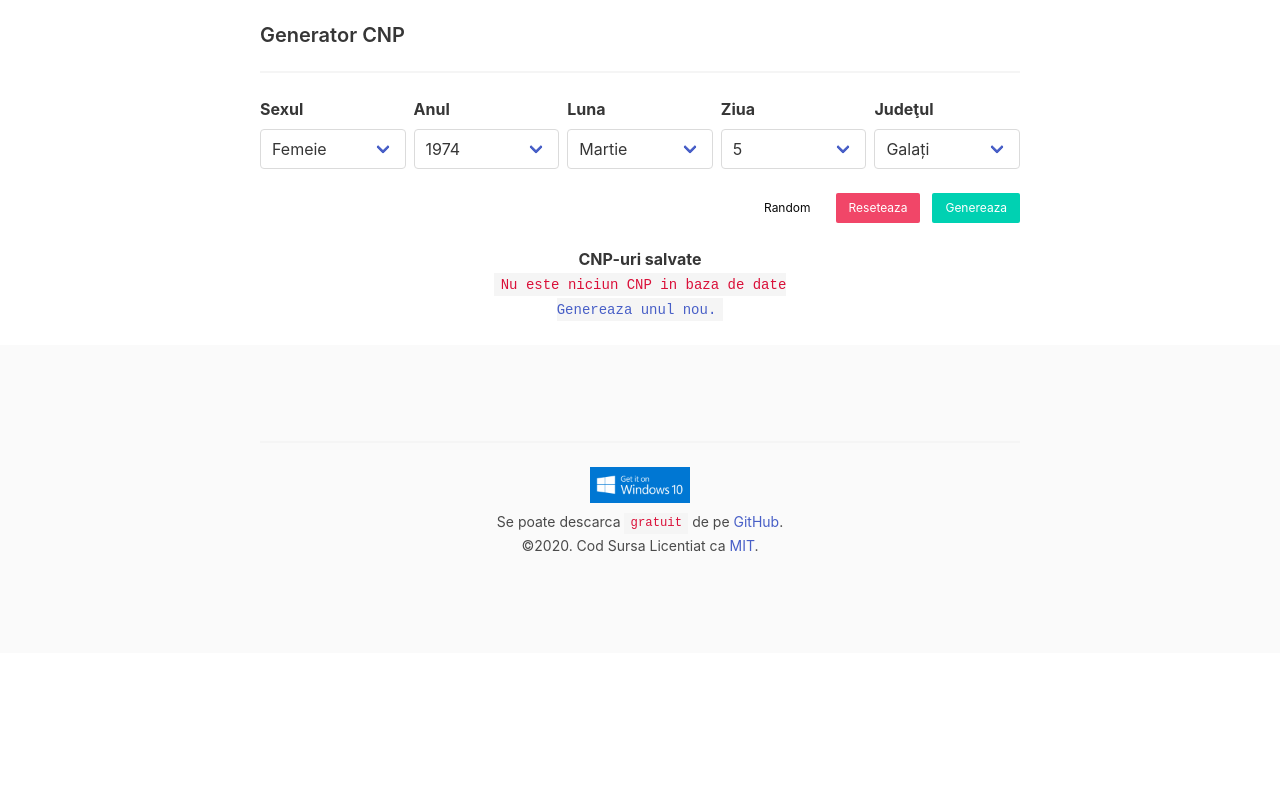
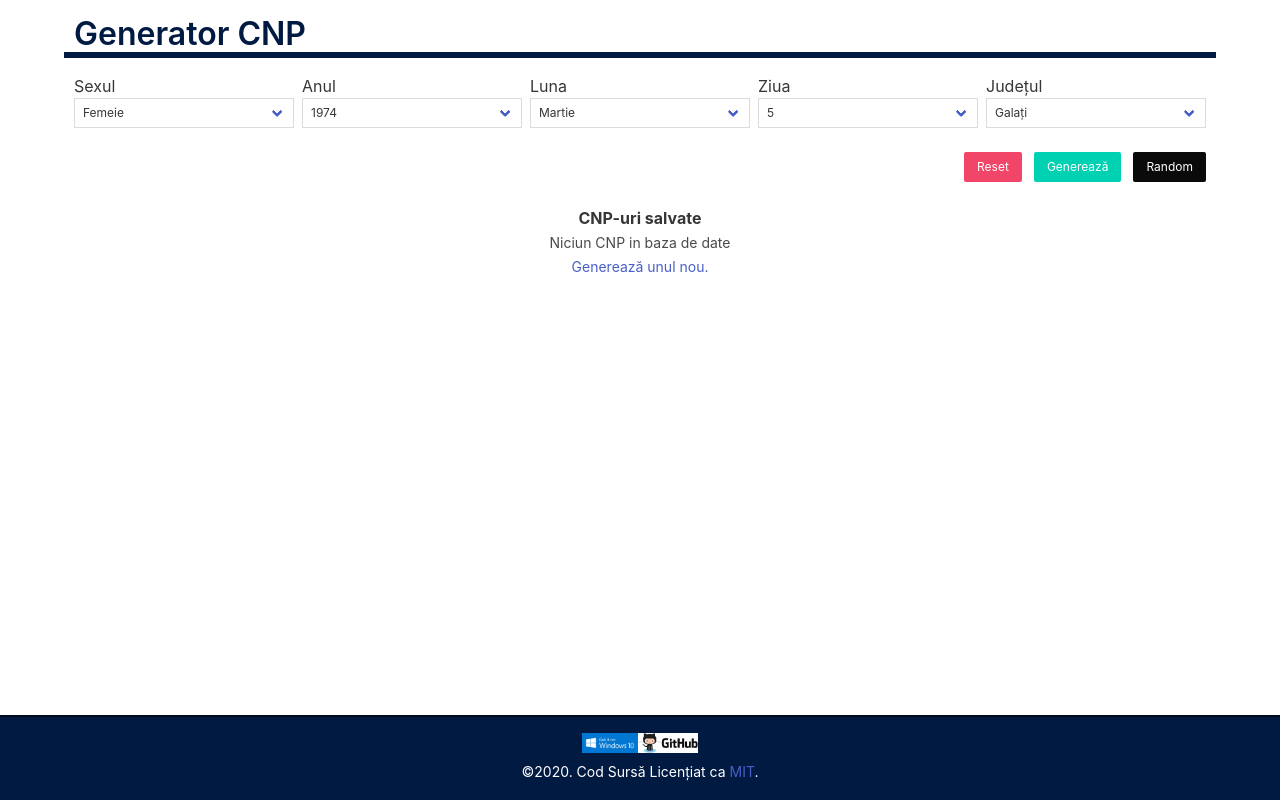
Before and after one commit to davidmoraru/cnpgen, a Vue app: page / in a window 1280 px wide. Built offline with nearby package versions, Linux system fonts and the light colour scheme.

Commit message:
Update to 0.2.5

```diff
--- a/package.json
+++ b/package.json
@@ -1,7 +1,7 @@
 {
     "name": "cnpgen",
     "description": "Generator CNP, CNP-uri",
-    "version": "0.2.0",
+    "version": "0.2.5",
     "private": false,
     "scripts": {
         "serve": "vue-cli-service serve",
--- a/public/index.html
+++ b/public/index.html
@@ -1,5 +1,5 @@
 <!DOCTYPE html>
-<html lang="en">
+<html lang="ro">
   <head>
     <meta charset="utf-8">
     <meta http-equiv="X-UA-Compatible" content="IE=edge">
--- a/src/App.vue
+++ b/src/App.vue
@@ -1,16 +1,57 @@
 <template>
-<Gen />
+<section class="section" id="content-wrap">
+  <Header />
+  <Gen />
+</section>
 <Footer />
 </template>
 
 <script>
+import Header from './components/Header.vue'
 import Gen from './components/Gen.vue'
 import Footer from './components/Footer.vue'
 export default {
   name: 'App',
   components: {
     Gen,
-    Footer
+    Footer,
+    Header
   }
 }
 </script>
+
+<style lang="scss">
+body {
+  position: relative;
+}
+
+section {
+  padding: 0 !important;
+}
+
+section {
+  padding-top: 1rem !important;
+}
+
+#app {
+  position: relative;
+  min-height: 90vh;
+}
+
+body::after {
+  content: '';
+  display: block;
+  height: 50px;
+  /* Set same as footer's height */
+}
+
+#content-wrap {
+  padding-bottom: 3rem;
+}
+
+.input,
+.textarea,
+.select select {
+  border-radius: 0px !important;
+}
+</style>
--- a/src/background.js
+++ b/src/background.js
@@ -20,9 +20,8 @@ function createWindow() {
         width: 840,
         minWidth: 800,
         maxWidth: 1024,
-        maxHeight: 1148,
-        minHeight: 600,
-        height: 620,
+        minHeight: 800,
+        height: 840,
         webPreferences: {
             // Use pluginOptions.nodeIntegration, leave this alone
             // See nklayman.github.io/vue-cli-plugin-electron-builder/guide/security.html#node-integration for more info
--- a/src/components/Footer.vue
+++ b/src/components/Footer.vue
@@ -1,29 +1,15 @@
 <template>
-<footer class="footer has-text-centered">
-  <div class="container">
-    <div class="columns">
-      <div class="column is-8-desktop is-offset-2-desktop">
-        <div class="content" id="adsgoeshere"></div>
-      </div>
-    </div>
-    <div class="columns">
-      <div class="column is-8-desktop is-offset-2-desktop">
-        <hr>
-        <p>
+<footer class="footer">
+  <small>
     <a href="https://github.com/davidmoraru/cnpgen/releases/tag/0.2.0" target="_blank">
       <img class="download" src="../assets/winstorebanner-300x108.png" alt="Download for Windows 10" title="Download for Windows 10">
     </a>
-          <br>
-          <small>
-            Se poate descarca <code>gratuit</code> de pe <a href="https://github.com/davidmoraru/cnpgen">GitHub</a>.
+    <a href="https://github.com/davidmoraru/cnpgen" target="_blank">
+      <img class="download" src="../assets/gh.png" alt="GitHub" title="GitHub">
+    </a>
     <br>
     <span v-html="copy.text"></span>
   </small>
-
-        </p>
-      </div>
-    </div>
-  </div>
 </footer>
 </template>
 
@@ -35,7 +21,7 @@ export default {
   name: 'Footer',
   setup() {
     const copy = reactive({
-      text: '&copy;' + new Date().getFullYear() + '. Cod Sursa Licentiat ca <a href="https://github.com/davidmoraru/cnpgen">MIT</a>.'
+      text: '&copy;' + new Date().getFullYear() + '. Cod Sursă Licențiat ca <a>MIT</a>.'
     })
     return {
       copy
@@ -46,7 +32,24 @@ export default {
 
 <style lang="scss" scoped>
 .download {
-  width: 100px;
-  height: auto;
+  height: 20px;
+  width: auto;
+}
+
+.footer {
+  max-height: 100px;
+  background-color: #001a42;
+  border: 1px solid #001a42;
+  border-top: 2px solid #000c1d;
+}
+
+.footer {
+  position: fixed;
+  left: 0;
+  bottom: 0;
+  width: 100%;
+  color: white;
+  text-align: center;
+  padding: 1rem 1rem 1rem;
 }
 </style>
--- a/src/components/Gen.vue
+++ b/src/components/Gen.vue
@@ -1,18 +1,15 @@
 <template>
-<section class="section">
 <div class="container">
   <form method="POST" @submit.prevent="genCNP">
     <div class="columns">
-        <div class="column is-8-desktop is-offset-2-desktop">
+      <div class="column">
         <div class="content">
-            <h4>Generator CNP</h4>
-            <hr>
           <div class="columns is-variable is-1">
             <div class="column">
               <div class="field">
                 <label class="label">Sexul</label>
                 <div class="control is-expanded">
-                    <div class="select is-fullwidth">
+                  <div class="select is-fullwidth is-small">
                     <select v-model="gen.sex">
                       <option value="0">Bărbat</option>
                       <option value="1">Femeie</option>
@@ -25,7 +22,7 @@
               <div class="field">
                 <label class="label">Anul</label>
                 <div class="control is-expanded">
-                    <div class="select is-fullwidth">
+                  <div class="select is-fullwidth is-small">
                     <select v-model="gen.year">
                       <option v-for="(an, index) in ani" :key="index" :value="an">{{ an }}</option>
                     </select>
@@ -37,7 +34,7 @@
               <div class="field">
                 <label class="label">Luna</label>
                 <div class="control is-expanded">
-                    <div class="select is-fullwidth">
+                  <div class="select is-fullwidth is-small">
                     <select v-model="gen.month">
                       <option value="01">Ianuarie</option>
                       <option value="02">Februarie</option>
@@ -60,7 +57,7 @@
               <div class="field">
                 <label class="label">Ziua</label>
                 <div class="control is-expanded">
-                    <div class="select is-fullwidth">
+                  <div class="select is-fullwidth is-small">
                     <select v-model="gen.day">
                       <option v-for="(zi, index) in zile()" :key="index" :value="(zi <= 9) ? '0' + zi: zi">{{ zi }}</option>
                     </select>
@@ -73,7 +70,7 @@
               <div class="field">
                 <label class="label">Judeţul</label>
                 <div class="control is-expanded">
-                    <div class="select is-fullwidth">
+                  <div class="select is-fullwidth is-small">
                     <select v-model="gen.state" id="stateRef">
                       <option value="40">București</option>
                       <option value="41">București S.1</option>
@@ -133,21 +130,20 @@
             <div class="column">
               <div class="field is-grouped is-grouped-right">
                 <p class="control">
-                    <a href="#" class="button is-small is-white" @click.prevent="randomCNP">
-                      Random
-                    </a>
-                  </p>
-                  <p class="control">
                   <button type="reset" class="button is-danger is-small" @click="resetGen">
-                      Reseteaza
+                    Reset
                   </button>
                 </p>
                 <p class="control">
                   <button type="submit" class="button is-primary is-small">
-                      Genereaza
+                    Generează
                   </button>
                 </p>
-
+                <p class="control">
+                  <a href="#" class="button is-small is-black" @click.prevent="randomCNP">
+                    Random
+                  </a>
+                </p>
               </div>
             </div>
           </div>
@@ -159,32 +155,32 @@
           <table class="table is-bordered is-fullwidth" v-if="salvate.length">
             <thead>
               <tr>
-                  <th>#</th>
+                <th style="display: none;">#</th>
                 <th>Sexul</th>
-                  <th>Data nasterii</th>
-                  <th>Judet</th>
+                <th>Data nașterii</th>
+                <th>Județ</th>
                 <th>CNP</th>
               </tr>
             </thead>
             <tbody>
               <tr v-for="(data, index) in salvate" :key="index">
-                  <td><code>{{ index+1 }}</code></td>
-                  <td><code>{{ data.sex }}</code></td>
-                  <td><code>{{ data.dob }}</code></td>
-                  <td><code>{{ data.state }}</code></td>
-                  <td><code>{{ data.cnp }}</code></td>
+                <td style="display: none;"><small>{{ index+1 }}</small></td>
+                <td><small>{{ data.sex }}</small></td>
+                <td><small>{{ data.dob }}</small></td>
+                <td><small>{{ data.state }}</small></td>
+                <td><small><strong>{{ data.cnp }}</strong></small></td>
               </tr>
             </tbody>
           </table>
           <div v-else>
-              <div class="center"><strong>CNP-uri salvate</strong><br><code>Nu este niciun CNP in baza de date <br> <a href="#" @click.prevent="genCNP">Genereaza unul nou.</a></code></div>
+            <div class="center"><strong>CNP-uri salvate</strong><br><small>Niciun CNP in baza de date <br> <a href="#" @click.prevent="genCNP">Generează unul nou.</a></small></div>
           </div>
         </div>
+        <br>
       </div>
     </div>
   </form>
 </div>
-</section>
 </template>
 
 <script>
@@ -329,11 +325,24 @@ export default {
 <!-- Add "scoped" attribute to limit CSS to this component only -->
 
 <style lang="scss" scoped>
+.field>label {
+  margin-bottom: 0 !important;
+  font-size: unset !important;
+  font-weight: unset !important;
+  ;
+}
+
 .center {
   text-align: center;
 }
 
 .section {
   padding: 1.5rem 1.5rem;
+
+}
+
+section>.container {
+  padding-left: 10px !important;
+  padding-right: 10px !important;
 }
 </style>
--- /dev/null
+++ b/src/components/Header.vue
@@ -0,0 +1,29 @@
+<template>
+<div id="header">
+  <div class="container">
+    <div class="content">
+      <h1>Generator CNP</h1>
+    </div>
+  </div>
+</div>
+</template>
+
+<script>
+export default {
+  name: 'Header',
+  setup() {
+
+    return {}
+  }
+}
+</script>
+
+<style lang="scss" scoped>
+h1 {
+  color: #001a42 !important;
+  font-weight: 900;
+  border-bottom: 6px solid #001a42;
+  padding-left: 10px;
+  padding-right: 10px;
+}
+</style>
```
Also changed, not shown: src/assets/gh.png (added). Lines whose indentation alone changed are shown as unchanged.
